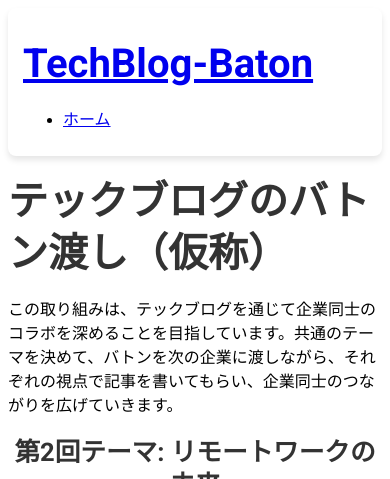
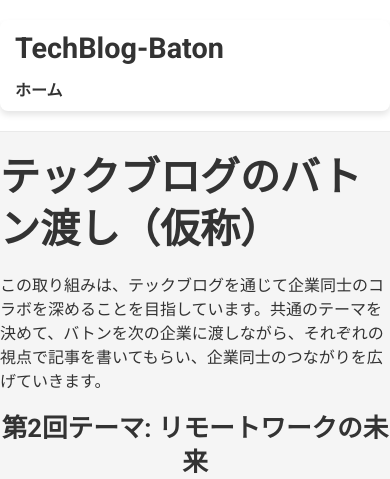
Before and after one commit to Findy/TechBlog-Baton, a Jekyll site: the page built from index.md, in a window 390 px wide. Shown: the top 479 px of the page. Built offline with Jekyll 4.4.1, drawn with Linux system fonts in a browser that asks for light colours; grey boxes are pictures that could not be loaded.

Commit message:
Update style.css

```diff
--- a/assets/css/style.css
+++ b/assets/css/style.css
@@ -1,6 +1,15 @@
 /* グローバルなボックスサイズの設定 */
 *, *::before, *::after {
   box-sizing: border-box;
+}
+
+/* 全体のフォント設定 */
+body {
+  font-family: 'Open Sans', sans-serif;
+  background-color: #f5f5f5; /* 背景色を薄いグレーに設定 */
+  color: #333; /* 文字色をダークグレーに設定 */
+  margin: 0;
+  padding: 0;
 }
 
 /* コンテナ全体のスタイル */
@@ -11,6 +20,58 @@
   background-color: #ffffff; /* 背景色を白に設定 */
   box-shadow: 0 4px 6px rgba(0, 0, 0, 0.1); /* 軽いシャドウを追加 */
   border-radius: 8px; /* 角を少し丸くする */
+}
+
+/* ヘッダーのスタイル */
+.site-header {
+  background-color: #ffffff;
+  border-bottom: 1px solid #eaeaea;
+  padding: 20px 0;
+}
+
+.site-title {
+  margin: 0;
+  font-family: 'Roboto', sans-serif;
+  font-size: 1.8em;
+}
+
+.site-title a {
+  text-decoration: none;
+  color: #333;
+}
+
+.site-nav ul {
+  list-style: none;
+  padding: 0;
+  margin: 10px 0 0 0;
+  display: flex;
+  gap: 20px;
+}
+
+.site-nav a {
+  text-decoration: none;
+  color: #333;
+  font-weight: 600;
+  transition: color 0.3s;
+}
+
+.site-nav a:hover {
+  color: #007BFF; /* ホバー時に青色に変更 */
+}
+
+/* フッターのスタイル */
+.site-footer {
+  background-color: #ffffff;
+  border-top: 1px solid #eaeaea;
+  padding: 20px 0;
+  text-align: center;
+  margin-top: 40px;
+}
+
+.site-footer p {
+  margin: 0;
+  color: #777;
+  font-size: 0.9em;
 }
 
 /* ページ説明のスタイル */
@@ -42,8 +103,8 @@
 
 /* グリッドレイアウトのスタイル */
 .articles-grid {
-  display: grid;
-  grid-template-columns: repeat(auto-fit, minmax(280px, 1fr));
+  display: flex;
+  flex-direction: column;
   gap: 20px;
 }
 
@@ -109,7 +170,6 @@
   }
 
   .articles-grid {
-    grid-template-columns: repeat(auto-fit, minmax(240px, 1fr));
     gap: 15px;
   }
 }
@@ -120,7 +180,6 @@
   }
 
   .articles-grid {
-    grid-template-columns: repeat(auto-fit, minmax(200px, 1fr));
     gap: 10px;
   }
 
@@ -135,7 +194,6 @@
   }
 
   .articles-grid {
-    grid-template-columns: 1fr;
     gap: 10px;
   }
 
```
